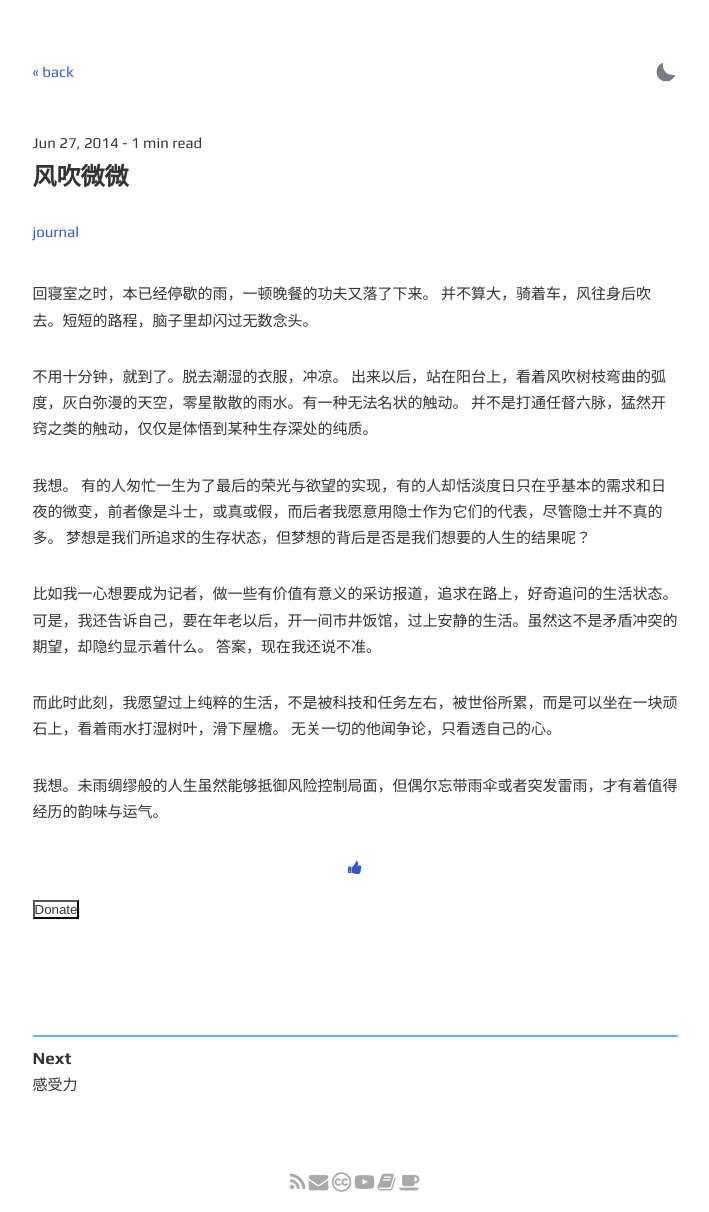
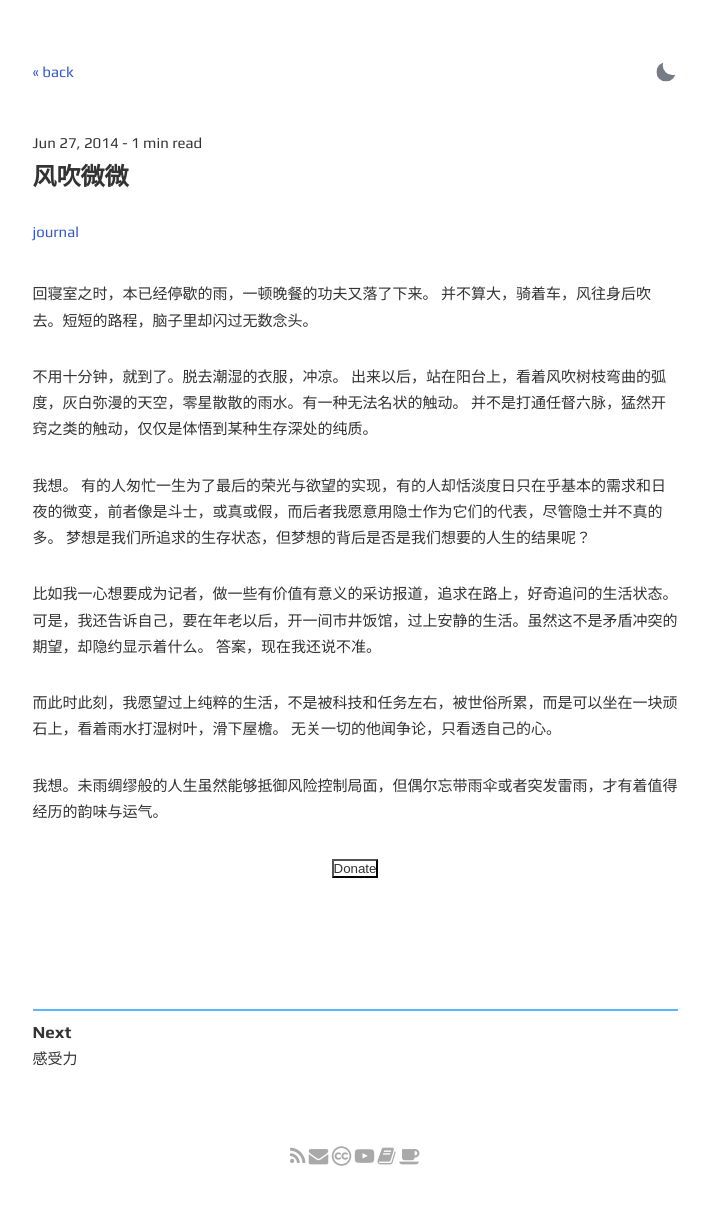
Before and after one commit to codyb1ue/codyb1ue.github.io, a Jekyll site: the page built from _posts/2014-06-27-breeze.md, in a window 1280 px wide. Shown: the whole page, without its empty margins (285-994 px from the left). Built offline with Jekyll 4.4.1, drawn with Linux system fonts in a browser that asks for light colours; comment, search, counter and statistics services are not loaded; after the commit the page ends 1186 px from its top, so only the background shows below that.

Commit message:
Update post.html

```diff
--- a/_layouts/post.html
+++ b/_layouts/post.html
@@ -20,16 +20,15 @@
     {% for tag in page.tags %}
     <a href="{{ site.url }}{{ site.baseurl }}/tag/{{tag}}">{{tag}}</a>{% unless forloop.last %}, {% endunless %}{% endfor %}</span>
   {{ content }}
-  <p align="center"><a href="https://www.buymeacoffee.com/memozine" target="_blank"><i class="fa fa-thumbs-up" aria-hidden="true"></i></a></p>
   <div class="reward-container">
    <div></div>
-   <button onclick="var qr = document.getElementById('qr'); qr.style.display = (qr.style.display === 'none') ? 'block' : 'none';">
+   <p align="center"><button onclick="var qr = document.getElementById('qr'); qr.style.display = (qr.style.display === 'none') ? 'block' : 'none';">
     Donate
-   </button>
+   </button></p>
    <div id="qr" style="display: none;">
       <div style="display: inline-block;">
-      <img src="/img/reward.jpg" alt="Wechat">
-      <p>Wechat</p>
+      <img src="/img/reward.jpg" alt="Donate">
+      <p>微信赞赏我的文章，或者<a href="https://www.buymeacoffee.com/memozine">Buy Me A Coffee</a></p>
       </div>
   </div>
 </div>
```
